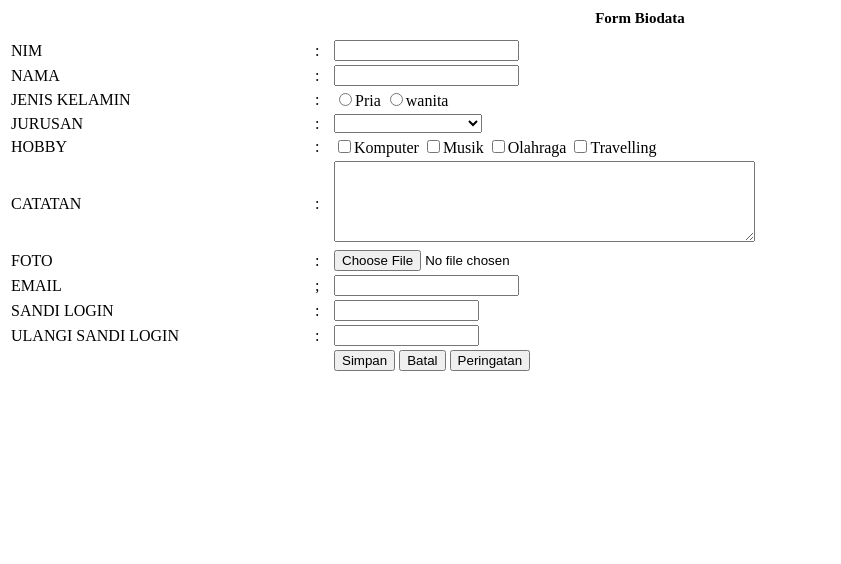
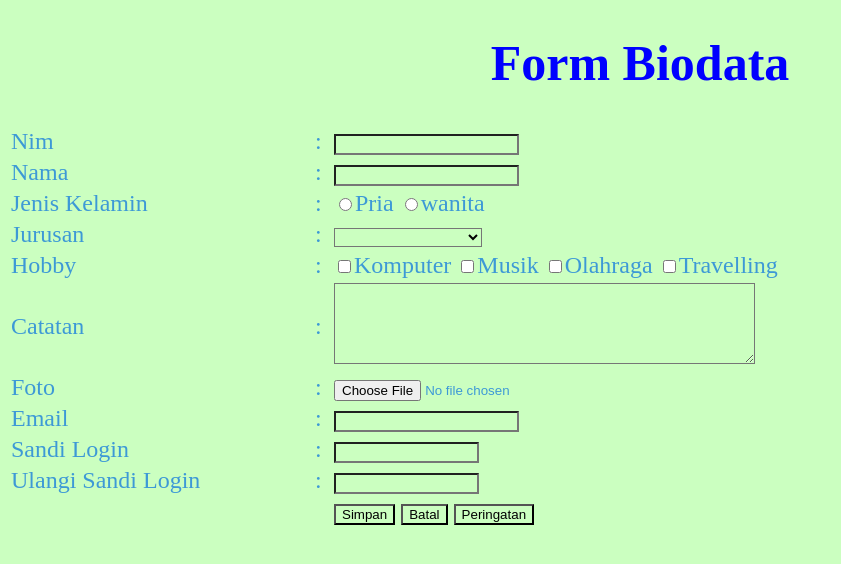
Before and after one commit to SyahlaYuniza/Tugas2, a plain HTML site: page index.html in a window 1280 px wide. Shown: the whole page, without its empty margins (0-841 px from the left). Drawn offline with Linux system fonts and the light colour scheme.

Commit message:
Add files via upload

```diff
--- a/index.html
+++ b/index.html
@@ -1,32 +1,55 @@
-<!DOCTYPE html>
+ <!DOCTYPE html>
 <html>
     <head>
         <meta charset="UTF-8">
+        <meta http-equiv="X-UA-Compatible" content="IE=edge">
+        <meta name="viewport" content="width=device-width, initial-scale=1.0">
         <title>FORM BIODATA</title>
+        <link rel="stylesheet" href="style.css">
+        <style>
+              * {
+             font-style: Times ;
+             background-color: rgb(203, 255, 192) ;
+         }
+          h1 {
+             color: blue;
+             text-align: center;
+         }
+
+         tr {
+             color: rgb(61, 153, 214);
+         }
+
+         td {
+
+            font-size: 24px;
+            font-style: Times ;
+         }
+        </style>
     </head>
     <body>
         <form action=""method="post">
-            <h1 style="font-size: 15px;" align="center">Form Biodata</h1>
+            <h1 style="font-size: 50px;" align="center">Form Biodata</h1>
             <table>
                 <tr>
-                    <td width="300px">NIM</td>
+                    <td width="300px">Nim</td>
                     <td width="15px">:</td>
                     <td><input types="text" name="txtnim"></td>
                 </tr>
                 <tr>
-                    <td> NAMA</td>
+                    <td> Nama</td>
                     <td>:</td>
                     <td><input type="text" name="txtnama"></td>
                 </tr>
                 <tr>
-                    <td>JENIS KELAMIN</td>
+                    <td>Jenis Kelamin</td>
                     <td>:</td>
                     <td><input type="radio" name="rbjeniskelamin" value="p">Pria
                         <input type="radio" name="rbjeniskelamin" value="p">wanita
                     </td>
                 </tr>
                 <tr>
-                    <td>JURUSAN</td>
+                    <td>Jurusan</td>
                     <td>:</td>
                     <td><select name="1stJurusan">Pilihan
                         <option value="Pilih"><Pilih...</option>
@@ -37,7 +60,7 @@
                     </select>
                 </tr>
                 <tr>
-                    <td>HOBBY</td>
+                    <td>Hobby</td>
                     <td>:</td>
                     <td><input type="checkbox" name="chkhobby[]" value="Komputer">Komputer
                         <input type="checkbox" name="chkhobby[]" value="Musik">Musik
@@ -46,27 +69,27 @@
                     </td>
                 </tr>
                 <tr>
-                    <td>CATATAN</td>
+                    <td>Catatan</td>
                     <td>:</td>
                     <td><textarea name="txtcatatan" cols="50" rows="5"></textarea></td>
                 </tr>
                 <tr>
-                    <td>FOTO</td>
+                    <td>Foto</td>
                     <td>:</td>
                     <td><input type="file"></td>
                 </tr>
                 <tr>
-                    <td>EMAIL</td>
-                    <td>;</td>
+                    <td>Email</td>
+                    <td>:</td>
                     <td><input type="text" name="txtEmail"></td>
                 </tr>
                 <tr>
-                    <td>SANDI LOGIN</td>
+                    <td>Sandi Login</td>
                     <td>:</td>
                     <td><input type="password" name="txtsandi" size="15" maxlength="12"></td>
                 </tr>
                 <tr>
-                    <td>ULANGI SANDI LOGIN</td>
+                    <td>Ulangi Sandi Login</td>
                     <td>:</td>
                     <td><input type="password" name="txtsandi" size="15" maxlength="12"></td>
                 </tr>
```
